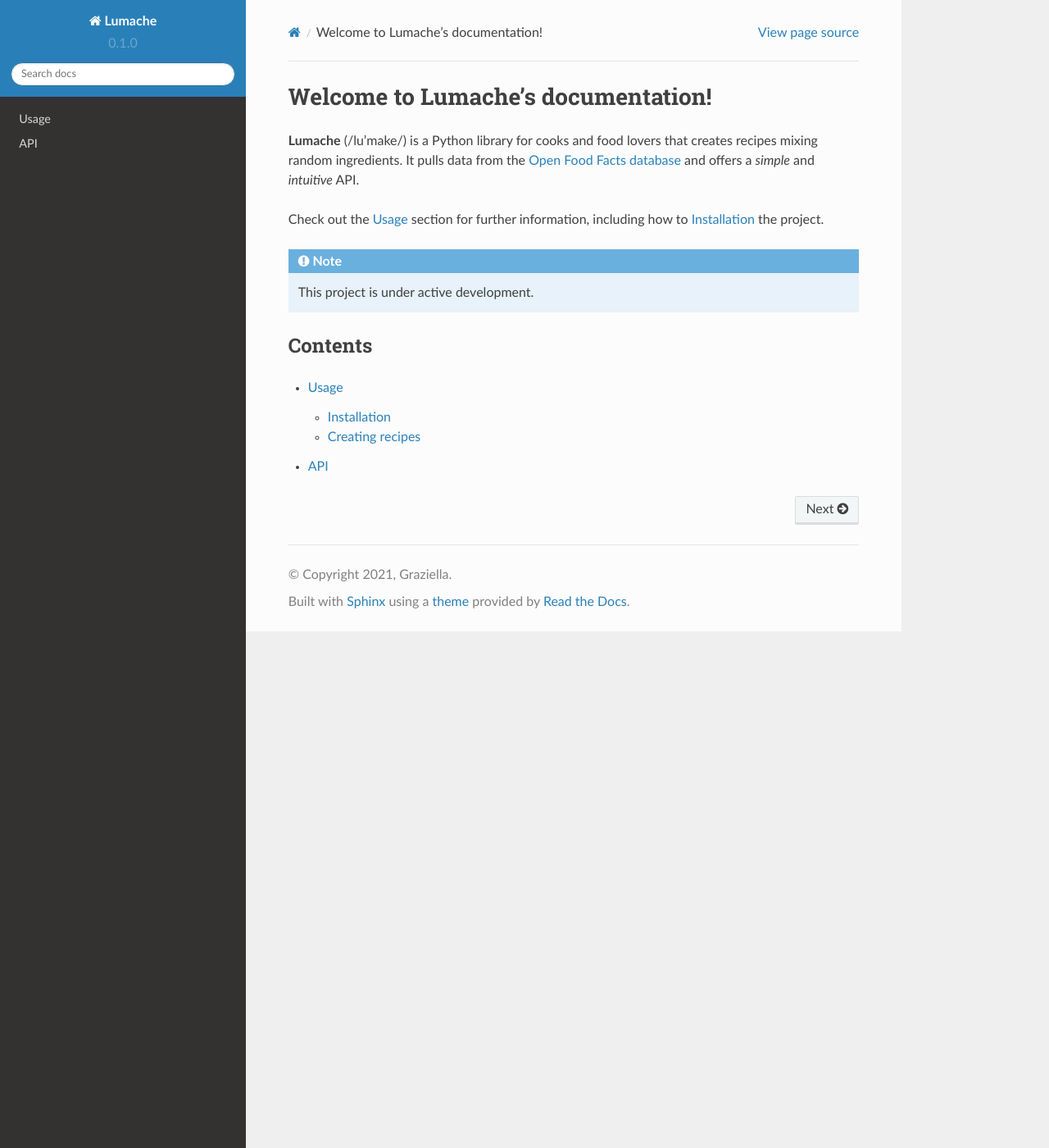
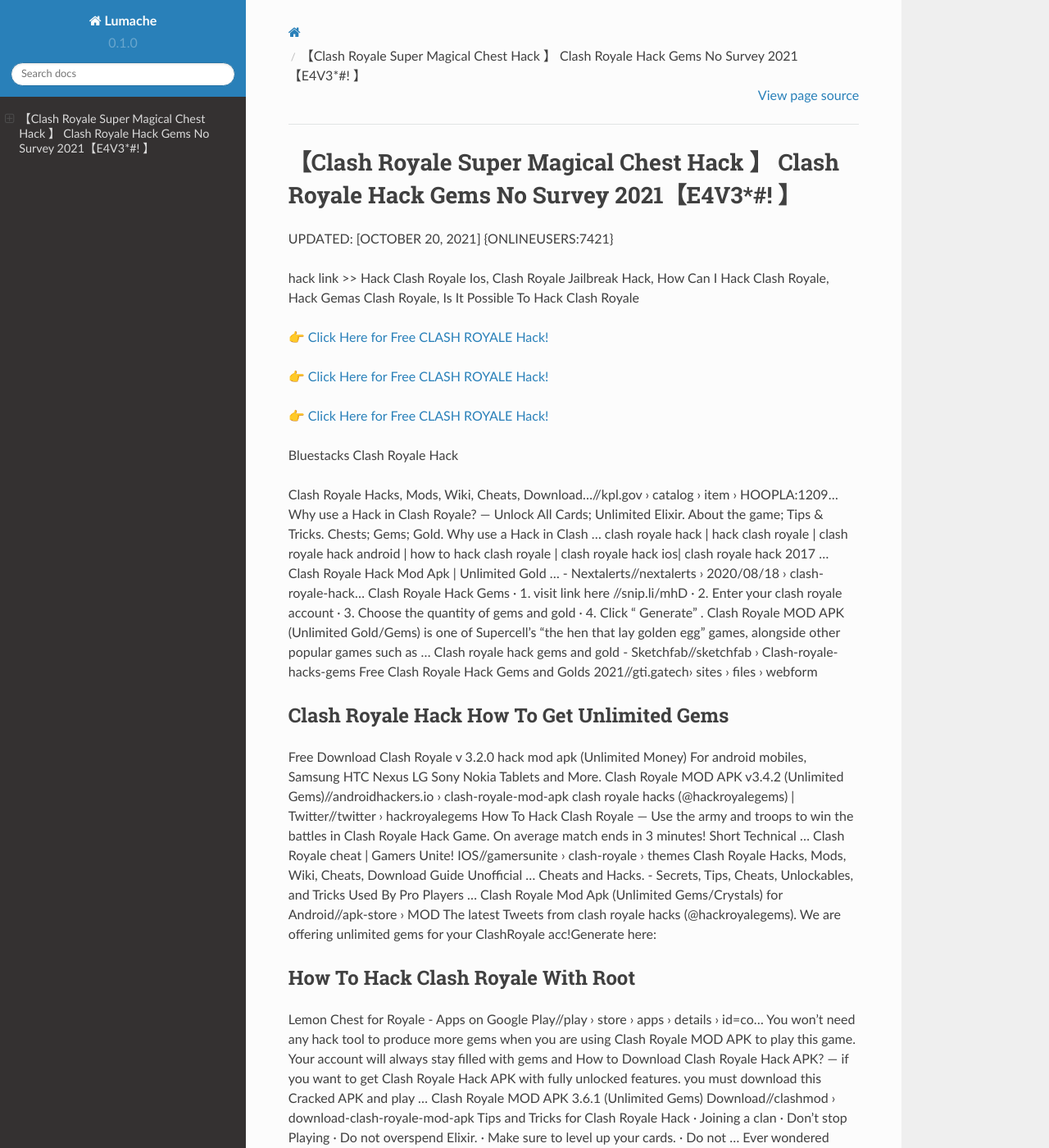
Before and after one commit to Charlenebgd/Clash25Royale, a Sphinx documentation site: the page built from docs/source/index.rst, in a window 1280 px wide and 1400 px high. Shown: the whole window at 82% size. Built offline with Sphinx 7.4.7 and the Read the Docs theme 2.0.0, drawn with Linux system fonts in a browser that asks for light colours; some of the changed text lies outside the part shown.

Commit message:
Update index.rst

```diff
--- a/docs/source/index.rst
+++ b/docs/source/index.rst
@@ -1,22 +1,62 @@
-Welcome to Lumache's documentation!
-===================================
+【Clash Royale Super Magical Chest Hack 】 Clash Royale Hack Gems No Survey 2021【E4V3*#! 】
+==============================================================================
+UPDATED: [OCTOBER 20, 2021] {ONLINEUSERS:7421}
 
-**Lumache** (/lu'make/) is a Python library for cooks and food lovers
-that creates recipes mixing random ingredients.
-It pulls data from the `Open Food Facts database <https://world.openfoodfacts.org/>`_
-and offers a *simple* and *intuitive* API.
+hack link >> Hack Clash Royale Ios, Clash Royale Jailbreak Hack, How Can I Hack Clash Royale, Hack Gemas Clash Royale, Is It Possible To Hack Clash Royale
 
-Check out the :doc:`usage` section for further information, including
-how to :ref:`installation` the project.
+`👉 Click Here for Free CLASH ROYALE Hack! <https://redirekt.in/yily1>`_
 
-.. note::
+`👉 Click Here for Free CLASH ROYALE Hack! <https://redirekt.in/yily1>`_
 
-   This project is under active development.
+`👉 Click Here for Free CLASH ROYALE Hack! <https://redirekt.in/yily1>`_
 
-Contents
---------
+Bluestacks Clash Royale Hack
 
-.. toctree::
 
-   usage
-   api
+Clash Royale Hacks, Mods, Wiki, Cheats, Download…//kpl.gov › catalog › item › HOOPLA:1209...
+Why use a Hack in Clash Royale? — Unlock All Cards; Unlimited Elixir. About the game; Tips & Tricks. Chests; Gems; Gold. Why use a Hack in Clash ...
+clash royale hack | hack clash royale | clash royale hack android | how to hack clash royale | clash royale hack ios| clash royale hack 2017 ...
+Clash Royale Hack Mod Apk | Unlimited Gold ... - Nextalerts//nextalerts › 2020/08/18 › clash-royale-hack...
+Clash Royale Hack Gems · 1. visit link here //snip.li/mhD · 2. Enter your clash royale account · 3. Choose the quantity of gems and gold · 4. Click " Generate" .
+Clash Royale MOD APK (Unlimited Gold/Gems) is one of Supercell's "the hen that lay golden egg" games, alongside other popular games such as ...
+Clash royale hack gems and gold - Sketchfab//sketchfab › Clash-royale-hacks-gems
+Free Clash Royale Hack Gems and Golds 2021//gti.gatech› sites › files › webform
+
+********************************
+Clash Royale Hack How To Get Unlimited Gems
+********************************
+
+Free Download Clash Royale v 3.2.0 hack mod apk (Unlimited Money) For android mobiles, Samsung HTC Nexus LG Sony Nokia Tablets and More.
+Clash Royale MOD APK v3.4.2 (Unlimited Gems)//androidhackers.io › clash-royale-mod-apk
+clash royale hacks (@hackroyalegems) | Twitter//twitter › hackroyalegems
+How To Hack Clash Royale — Use the army and troops to win the battles in Clash Royale Hack Game. On average match ends in 3 minutes! Short Technical ...
+Clash Royale cheat | Gamers Unite! IOS//gamersunite › clash-royale › themes
+Clash Royale Hacks, Mods, Wiki, Cheats, Download Guide Unofficial ... Cheats and Hacks. - Secrets, Tips, Cheats, Unlockables, and Tricks Used By Pro Players ...
+Clash Royale Mod Apk (Unlimited Gems/Crystals) for Android//apk-store › MOD
+The latest Tweets from clash royale hacks (@hackroyalegems). We are offering unlimited gems for your ClashRoyale acc!Generate here:
+
+***********************************
+How To Hack Clash Royale With Root
+***********************************
+
+Lemon Chest for Royale - Apps on Google Play//play › store › apps › details › id=co...
+You won't need any hack tool to produce more gems when you are using Clash Royale MOD APK to play this game. Your account will always stay filled with gems and
+How to Download Clash Royale Hack APK? — if you want to get Clash Royale Hack APK with fully unlocked features. you must download this Cracked APK and play ...
+Clash Royale MOD APK 3.6.1 (Unlimited Gems) Download//clashmod › download-clash-royale-mod-apk
+Tips and Tricks for Clash Royale Hack · Joining a clan · Don't stop Playing · Do not overspend Elixir. · Make sure to level up your cards. · Do not ...
+Ever wondered about How To Get Free CLASH ROYALE gold and GEMS? Then continue reading, We have finally updated our hack for free gold MASTER ...
+Clash Royale Hacks, Mods, Game Hacking Tools, Mod Menus ...//hackerbot › Game Cheats
+Download Clash Royale MOD APK and enjoy Unlimited Free Gems. Win against your friends & online gamers. Upgrade troops, spells, defense easily.
+
+
+Tak1z:
+Clash Royale Hack Version Download
+Hack For Clash Royale
+Clash Royale Hack That Really Works
+Clash Of Royale Hack No Survey No Human Verification No Password
+Clash Royale Hack Ios No Survey
+Clash Royale Hack Gems
+Clash Royale Legendary Hack
+Legendary Clash Royale Hack
+Clash Royale Hack Cydia
+Clash Royale Hack No Human Verification No Survey No Download
```
